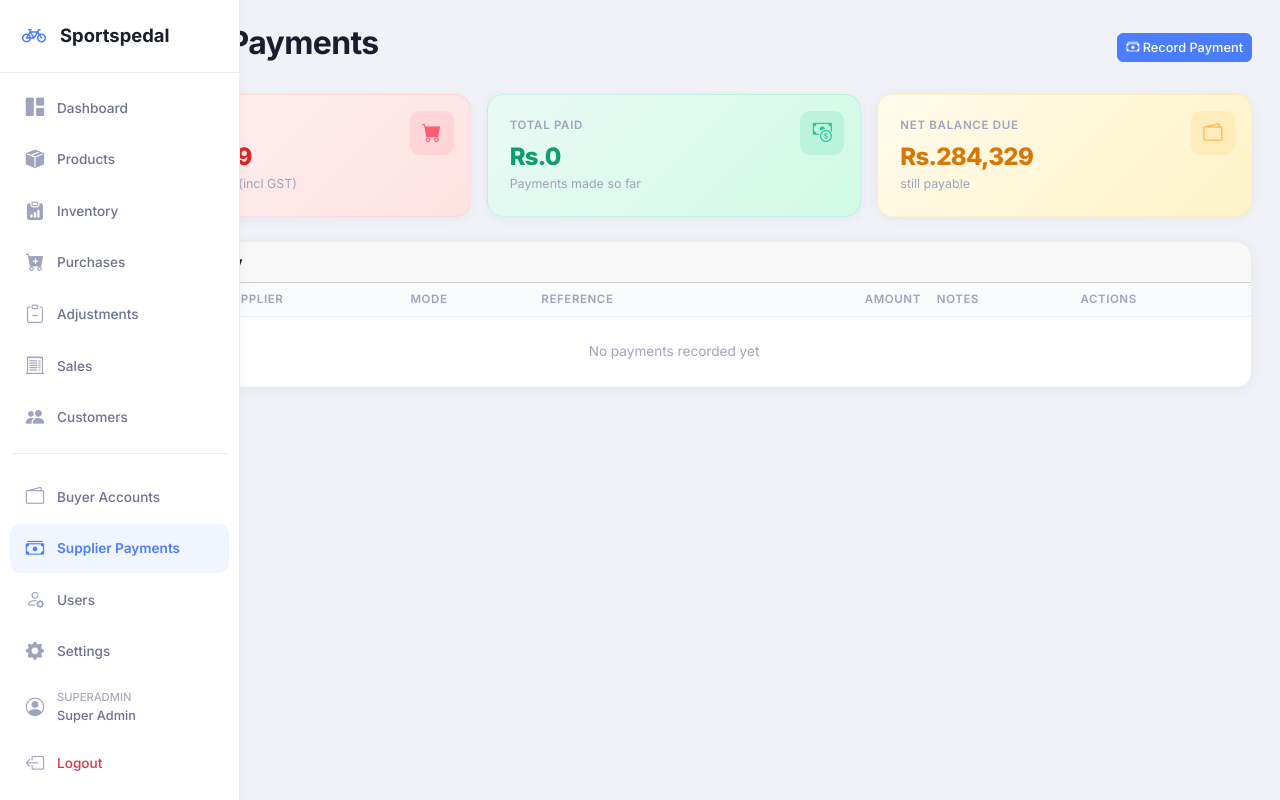
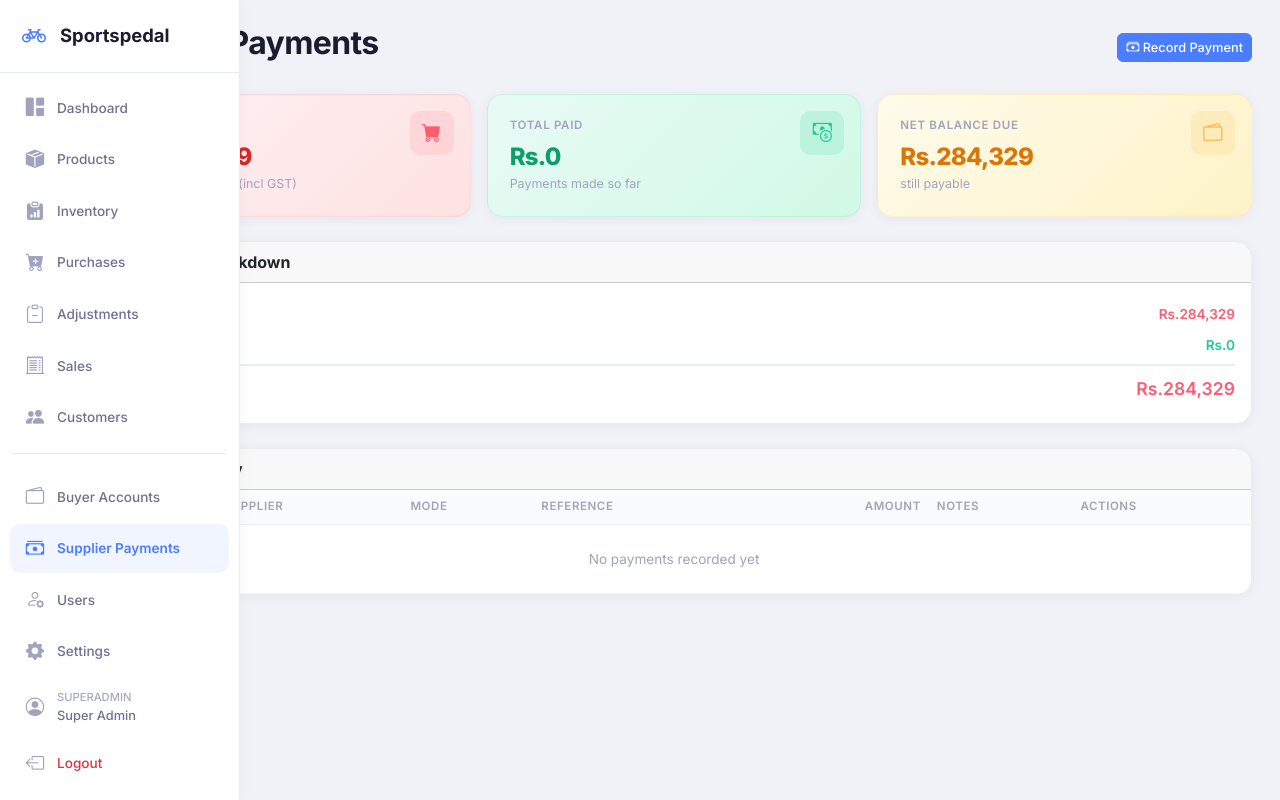
Before and after one commit to Laaxxmm/sportspedal, a Flask app: page /payments/ in a window 1280 px wide. Run offline with Flask 3, Linux system fonts and the light colour scheme; a user stored in the database is signed in; some libraries are stand-ins or nearby versions.

Commit message:
Show bulk sale discount in Supplier Payments page too
- Add Account Breakdown card to payments page mirroring the dashboard
  supplier account (Owed, PO bulk discount, paid, shipping/adjustment
  credits, bulk sale discount, net due)
- Add Bulk Sale Disc. column to per-supplier balance table

Co-Authored-By: Claude Opus 4.8 <noreply@anthropic.com>

```diff
--- a/app/templates/payments/list.html
+++ b/app/templates/payments/list.html
@@ -46,6 +46,31 @@
     </div>
 </div>
 
+<!-- Account Breakdown (mirrors dashboard supplier account) -->
+<div class="card mb-4">
+    <div class="card-header"><strong><i class="bi bi-bank"></i> Account Breakdown</strong></div>
+    <div class="p-3">
+        <div class="fin-row"><span class="fin-label">Total Owed</span><span class="fin-value" style="color:var(--accent-red)">Rs.{{ "{:,.0f}".format(overall.owed) }}</span></div>
+        {% if overall.bulk_discount and overall.bulk_discount > 0 %}
+        <div class="fin-row"><span class="fin-label"><i class="bi bi-percent"></i> PO Bulk Discount</span><span class="fin-value" style="color:var(--accent-green)">−Rs.{{ "{:,.0f}".format(overall.bulk_discount) }}</span></div>
+        {% endif %}
+        <div class="fin-row"><span class="fin-label">Paid So Far</span><span class="fin-value" style="color:var(--accent-green)">Rs.{{ "{:,.0f}".format(overall.paid) }}</span></div>
+        {% if overall.shipping_pending and overall.shipping_pending > 0 %}
+        <div class="fin-row"><span class="fin-label"><i class="bi bi-truck"></i> Shipping Credit</span><span class="fin-value" style="color:var(--accent-blue)">−Rs.{{ "{:,.0f}".format(overall.shipping_pending) }}</span></div>
+        {% endif %}
+        {% if overall.adjustment_credit and overall.adjustment_credit > 0 %}
+        <div class="fin-row"><span class="fin-label"><i class="bi bi-clipboard-minus"></i> Adjustment Credit</span><span class="fin-value" style="color:var(--accent-blue)">−Rs.{{ "{:,.0f}".format(overall.adjustment_credit) }}</span></div>
+        {% endif %}
+        {% if overall.sale_discount and overall.sale_discount > 0 %}
+        <div class="fin-row"><span class="fin-label"><i class="bi bi-percent"></i> Bulk Sale Discount</span><span class="fin-value" style="color:var(--accent-green)">−Rs.{{ "{:,.0f}".format(overall.sale_discount) }}</span></div>
+        {% endif %}
+        <div class="fin-row fin-total">
+            <span class="fin-label">Net Due</span>
+            <span class="fin-value" style="color:{{ 'var(--accent-red)' if overall.balance > 0 else 'var(--accent-green)' }}; font-size:1.1rem;">Rs.{{ "{:,.0f}".format(overall.balance) }}</span>
+        </div>
+    </div>
+</div>
+
 <!-- Per-Supplier Balance -->
 {% if suppliers|length > 1 %}
 <div class="card mb-4">
@@ -53,7 +78,7 @@
     <div class="card-body p-0">
         <table class="table table-sm mobile-stack mb-0">
             <thead class="table-light">
-                <tr><th>Supplier</th><th class="text-end">Owed</th><th class="text-end">Paid</th><th class="text-end">Balance</th></tr>
+                <tr><th>Supplier</th><th class="text-end">Owed</th><th class="text-end">Paid</th><th class="text-end">Bulk Sale Disc.</th><th class="text-end">Balance</th></tr>
             </thead>
             <tbody>
             {% for s in suppliers %}
@@ -62,6 +87,7 @@
                 <td><strong>{{ s.name }}</strong></td>
                 <td class="text-end">Rs.{{ "{:,.2f}".format(b.owed) }}</td>
                 <td class="text-end text-success">Rs.{{ "{:,.2f}".format(b.paid) }}</td>
+                <td class="text-end {{ 'text-success' if b.sale_discount > 0 else 'text-muted' }}">{{ '−Rs.{:,.0f}'.format(b.sale_discount) if b.sale_discount > 0 else '-' }}</td>
                 <td class="text-end {{ 'text-danger fw-bold' if b.balance > 0 else 'text-success' }}">Rs.{{ "{:,.2f}".format(b.balance) }}</td>
             </tr>
             {% endfor %}
```
